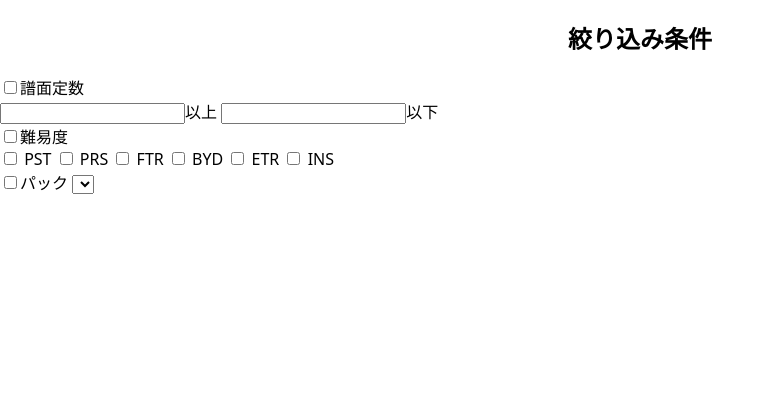
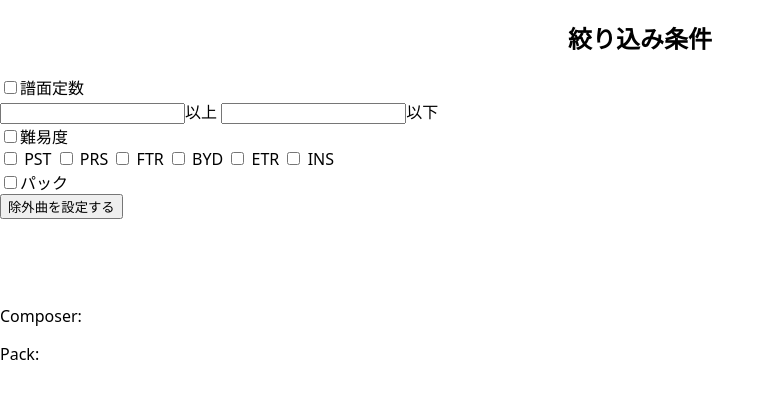
Before and after one commit to nyanko5882/Chart-random-selector, a plain HTML site: page index.html in a window 1280 px wide. Shown: the whole page, without its empty margins (0-775 px from the left). Drawn offline with Linux system fonts and the light colour scheme.

Commit message:
絞り込み設定などのベースUIの追加

```diff
--- a/index.html
+++ b/index.html
@@ -27,12 +27,18 @@
                 </div>
             </article>
             <article id="condition-packs" class="condition-elements">
-                <input type="checkbox"><span class="condition-title">パック</span>
-                <select name="condition-packs" id="condition-packs-selector">
-
-                </select>
+                <input type="checkbox"><span class="condition-title">パック</span> <!--buttonにして別タブにしてもいいかも-->
+            </article>
+            <article id="condition-removed" class="condition-elements">
+                <button id="removed-link">除外曲を設定する</button>
             </article>
         </div>
+        <main id="main">
+            <h1 id="songtitle"><span id="songname"></span><img id="difficultType"><span id="difficulty"></span></h1>
+                 <!--imgはFTRとかの◆のロゴのやつ-->
+            <p>Composer: <span id="data-composer"></span></p>
+            <p>Pack: <span id="data-pack"></span></p>
+        </main>
         <script src="script.js"></script>
     </body>
 </html>
```
